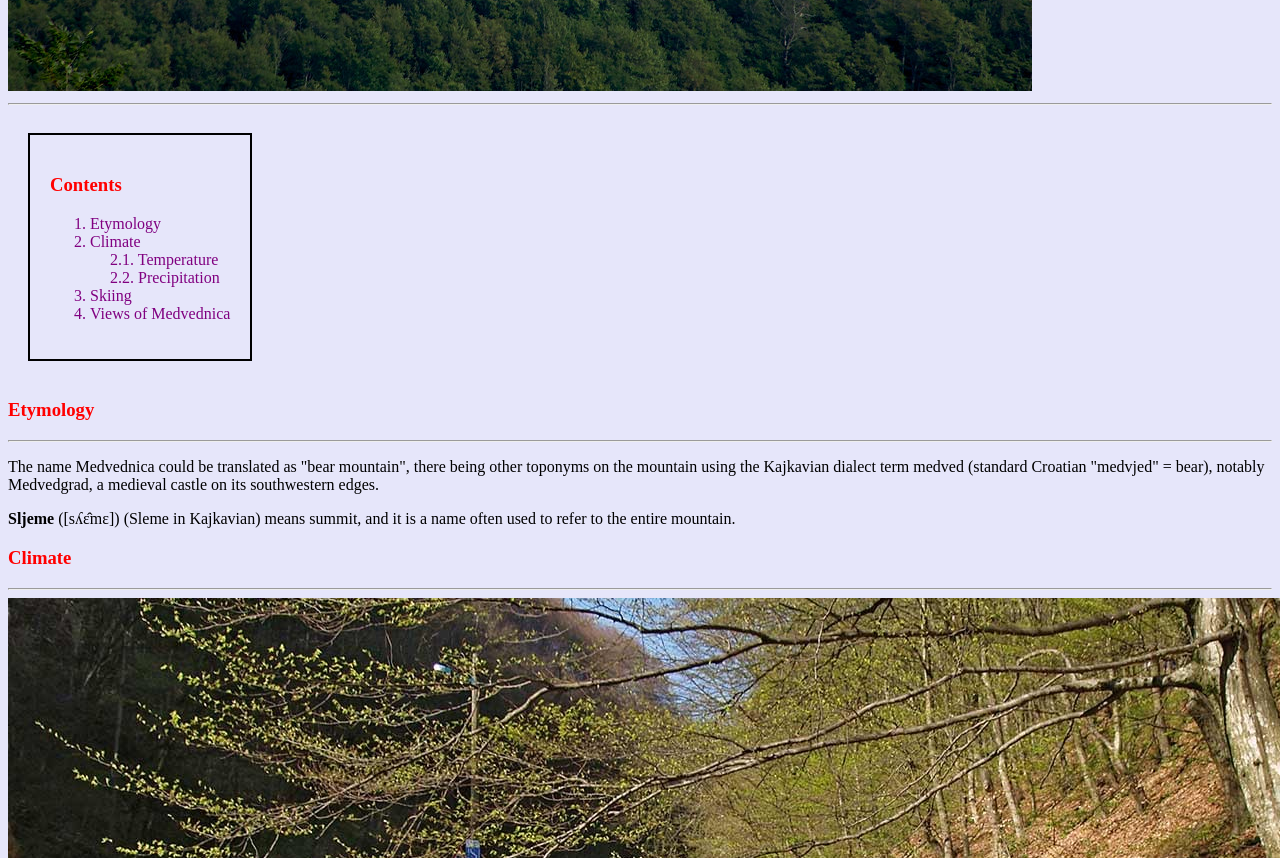
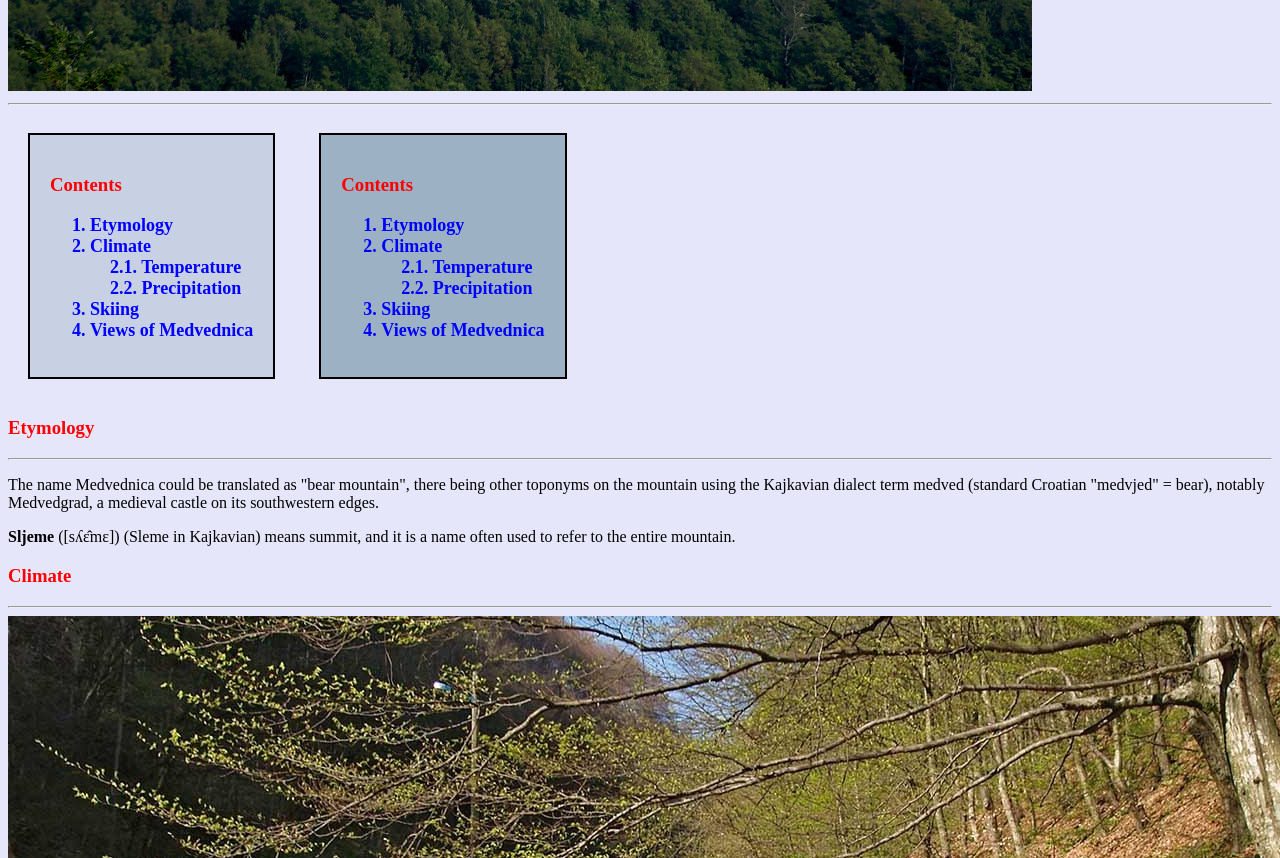
Before and after one commit to DarkoTal-an/bais-css-and-html-DarkoTal-an, a plain HTML site: page wiki.html in a window 1280 px wide. Shown: the part 1460-2318 px from the top of the page. Drawn offline with Linux system fonts and the light colour scheme.

Commit message:
opacity change to background color- List item

```diff
--- a/style.css
+++ b/style.css
@@ -10,8 +10,9 @@ body {
 /* color change of all <li> */
 
 .list-item li {
-    color: purple;
-    font: bold;
+    color: blue;
+    font-size: large;
+    font-weight: bold;
 
 }
 
@@ -22,6 +23,7 @@ body {
     border: 2px solid black;
     margin: 20px;
     padding: 20px;
+
 }
 
 /* #1.  changing the headings color */
@@ -36,3 +38,22 @@ body {
 
     color: red;
 }
+
+/* background color change with an ID Attribute */
+
+#back-color {
+    background-color: lightblue;
+}
+
+/* Bonus:back-color + opacity  40% (0.4)change with an ID */
+
+#back-opacity-color {
+    background-color: rgb(156, 177, 195, 0.4);
+
+}
+
+/* and without opacity -just for comparison  */
+
+#back-noopacity-color {
+    background-color: rgb(156, 177, 195);
+}
--- a/wiki.html
+++ b/wiki.html
@@ -5,11 +5,11 @@
     <meta name="viewport" content="width=device-width, initial-scale=1.0">
     <title>My favourite Wiki</title>
 
-<!-- CSC linking -->
+<!-- CSS linking -->
     <link rel="stylesheet" href="style.css">
 
 
-<!-- Used this CSS for  OL sublist order -->
+<!-- Used this CSS in html for OL sublist order -->
     <style>
 
         ol {
@@ -30,13 +30,12 @@
             margin-left: -20px;
         }
 
-
     </style>
 
 </head>
 <body>
     <div class="heading">
-        <h1> Medvednica</h1>     <!--the title-->
+        <h1 id="back-color"> Medvednica</h1>     <!--the title-->
         <h3>"The green haven of Zagreb"</h3>
         <p>
 
@@ -55,8 +54,8 @@
     </div>
 
     <hr>
-<!-- making a content list with sublist -->
-    <div class="list-item li bordering">
+<!-- making a content list with sublist + changing the color with .class & background and opacity with ID-->
+    <div class="list-item li bordering" id="back-opacity-color">
 
 
        <h3 class="heading">Contents</h3>
@@ -74,6 +73,25 @@
         </ol>
 
     </div>
+<!-- COPY of the list as a difference in backgrounnd opacity -->
+    <div class="list-item li bordering" id="back-noopacity-color">
+
+
+        <h3 class="heading">Contents</h3>
+         <ol>
+             <li>Etymology</li>
+             <li>Climate
+                 <ol>
+                     <li>Temperature</li>
+                     <li>Precipitation</li>
+                 </ol></li>
+             <li>Skiing</li>
+             <li>Views of Medvednica
+             </li>
+
+         </ol>
+
+     </div>
 <!-- and from here used "h3" -respecting hierarcy -->
     <h3 class="heading">Etymology</h3>
     <hr>
```
